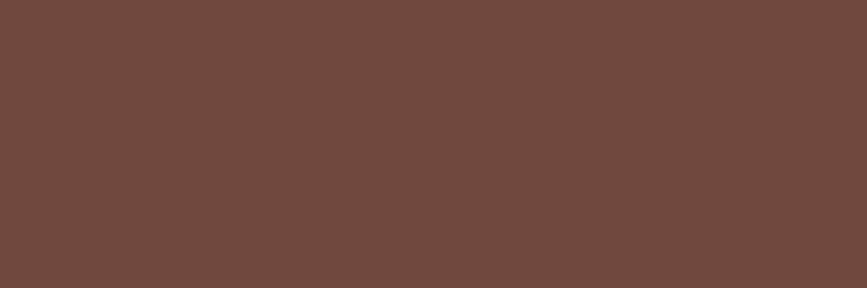
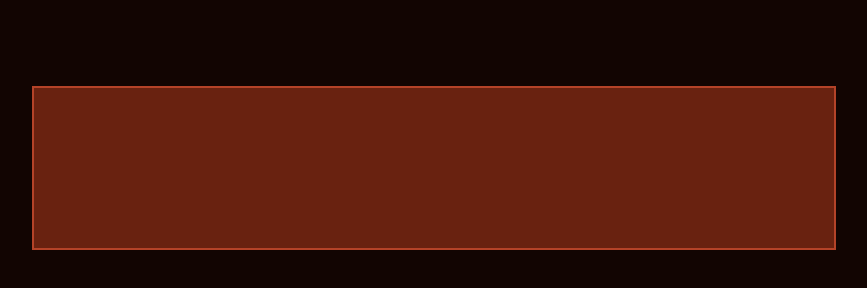
Before and after one commit to bnuh/FreeCodeCamp, a plain HTML site: page frontend/intermediate/twitch/index.html in a window 1280 px wide. Shown: the whole page, without its empty margins (206-1073 px from the left). Drawn offline with nearby package versions, Linux system fonts and the light colour scheme.

Commit message:
Setting up block elements

```diff
--- a/frontend/intermediate/twitch/css/body.css
+++ b/frontend/intermediate/twitch/css/body.css
@@ -1,3 +1,27 @@
 html, body {
-  background-color: rgb(113, 72, 62);
+    background-color: rgb(18, 5, 2);
+    position: relative;
+    height: 100%;
 }
+
+#block {
+    background-color: rgb(180, 67, 40);
+    position: absolute;
+    top: 20%;
+    left: 50%;
+    transform: translate(-50%, -50%);
+    height: 10em;
+    width: 50em;
+    padding: 2px;
+}
+
+#results {
+    position: relative;
+    width: 100%;
+    height: 100%;
+    background-color: rgb(105, 34, 16);
+}
+
+.player {
+
+}
--- a/frontend/intermediate/twitch/index.html
+++ b/frontend/intermediate/twitch/index.html
@@ -1,18 +1,19 @@
 <!DOCTYPE html>
 <meta charset="UTF-8">
+<html>
+<head>
   <link rel="stylesheet" href="https://maxcdn.bootstrapcdn.com/font-awesome/4.7.0/css/font-awesome.min.css" />
   <link rel="stylesheet" href="css/body.css" />
   <script type="text/javascript" src="https://cdnjs.cloudflare.com/ajax/libs/jquery/2.1.3/jquery.min.js"></script>
   <script type="text/javascript" src="https://cdnjs.cloudflare.com/ajax/libs/jqueryui/1.11.2/jquery-ui.min.js"></script>
   <script type="text/javascript" src="js/script.js"></script>
-  <title>QUOTE MAKER</title>
-<html>
-
-<head>
-
+  <title>Twitch Viewer</title>
 </head>
-
 <body>
+  <div id="block">
+    <div id="results">
+    </div>
+  </div>
 </body>
 
 </html>
```
